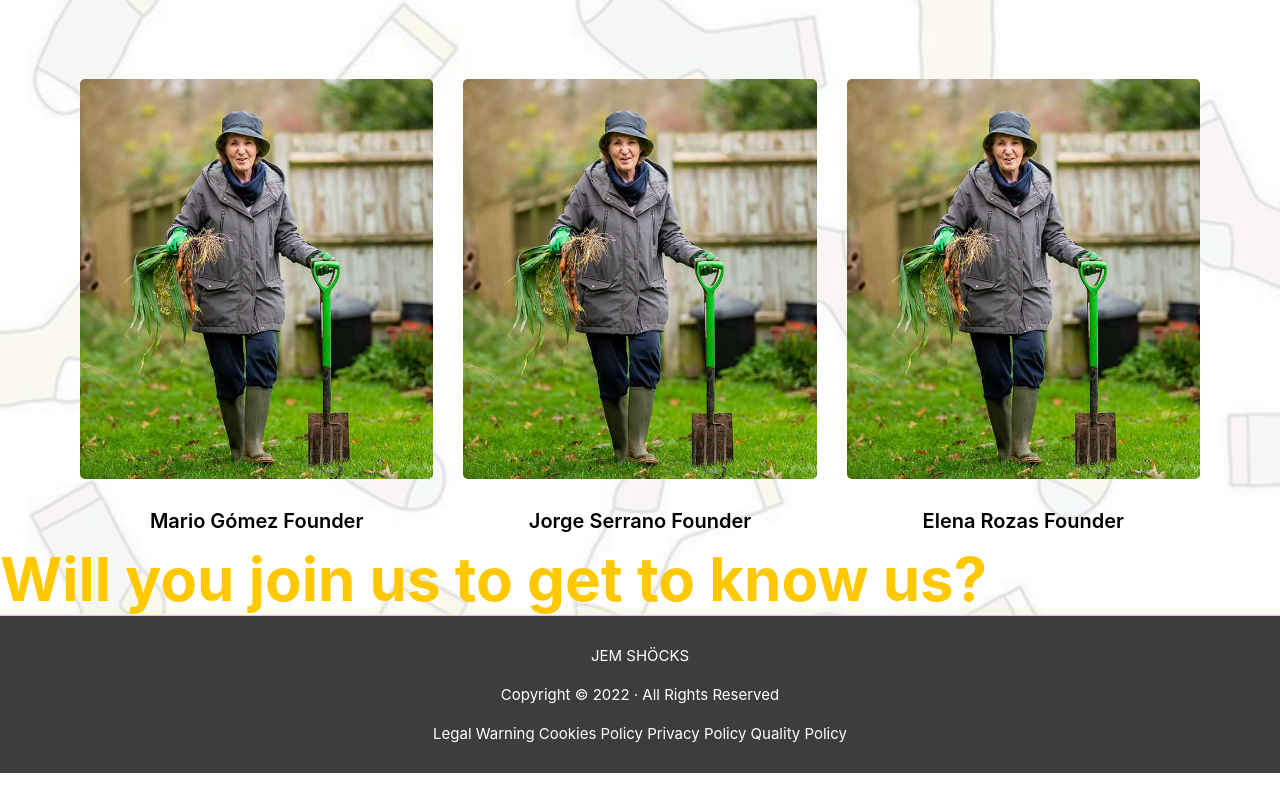
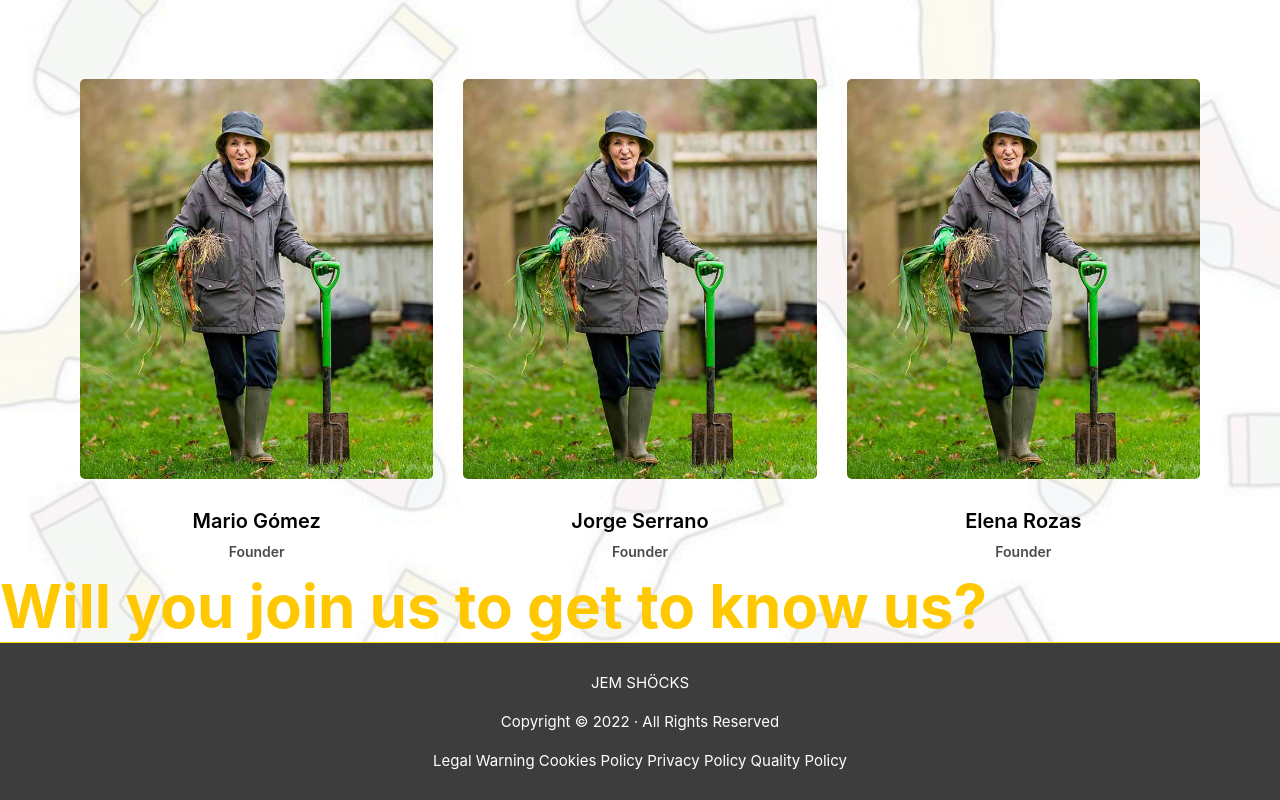
Before and after one commit to Yorrryiii/JEM_Shocks, a React (Create React App) app in the folder jem_shocks/: page /about in a window 1280 px wide. Shown: the part 1489-2289 px from the top of the page. Before the commit the page ends 2262 px from the top, so only its background shows below. Built offline with nearby package versions, Linux system fonts and the light colour scheme; a web font is replaced by a local one.

Commit message:
he borrado una linea literalmente jajajaajaj

```diff
--- a/jem_shocks/src/components/styles/About.css
+++ b/jem_shocks/src/components/styles/About.css
@@ -116,11 +116,6 @@
     margin-top: 15px;
     margin-bottom: 10px;
 }
-<<<<<<< HEAD
-=======
-
-/*quiero que el oficio aparezca debajo pero no lo he conseguido de momento*/
->>>>>>> c7d2a031929fb6b42bb8cde07b1d840f84afa86a
 .single-team-item h4 span {
     font-size: 70%;
     display: block;
```
